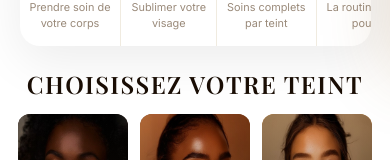
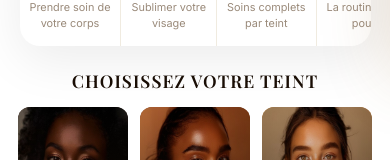
Before and after one commit to afriklabprojet/sdcosmetique, a Next.js app: page / in a window 390 px wide. Shown: the part 787-947 px from the top of the page. Built offline with nearby package versions, Linux system fonts and the light colour scheme; no server answers; the database is empty; a web font is replaced by a local one.

Commit message:
fix: titre SkinToneSection plus petit sur mobile (1.1rem au lieu de 1.5rem)

```diff
--- a/src/components/home/SkinToneSection.tsx
+++ b/src/components/home/SkinToneSection.tsx
@@ -107,7 +107,7 @@ export default function SkinToneSection({ images, title }: SkinToneSectionProps
       <div style={{ maxWidth: '1200px', margin: '0 auto' }}>
         <h2 className={`reveal${visible ? ' visible' : ''}`} style={{
           fontFamily: 'var(--font-playfair), "Playfair Display", Georgia, serif',
-          fontSize: 'clamp(1.5rem, 2.5vw, 2.2rem)',
+          fontSize: 'clamp(1.1rem, 3vw, 2.2rem)',
           fontWeight: 600,
           color: '#1A0E05',
           letterSpacing: '0.06em',
```
